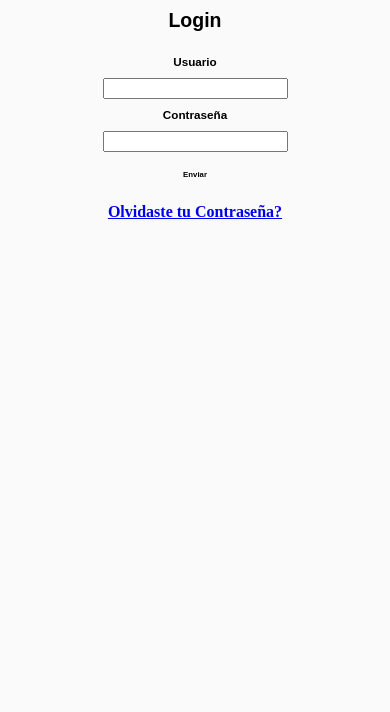
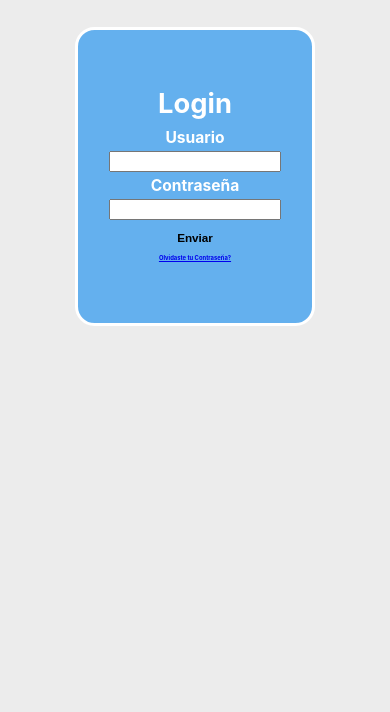
Before and after one commit to Mariano170395/Proyecto-tecla, a plain HTML site: page Proyecto/Ejercicio-1/index.html in a window 390 px wide. Shown: the part 132-844 px from the top of the page. Drawn offline with Linux system fonts and the light colour scheme.

```diff
--- a/Proyecto/Ejercicio-1/index.html
+++ b/Proyecto/Ejercicio-1/index.html
@@ -17,9 +17,9 @@
         <h2>Usuario</h2>
         <input type="text">
         <h2>Contraseña</h2>
-        <input type="text">
+        <input type="password">
         <button>Enviar</button>
-        <a href="#"><h4>Olvidaste tu Contraseña?</h4></a>
+        <a href="#"><h4 class="olvidaste">Olvidaste tu Contraseña?</h4></a>
         </div>
     </main>
 </body>
--- a/Proyecto/Ejercicio-1/style.css
+++ b/Proyecto/Ejercicio-1/style.css
@@ -1,3 +1,5 @@
+@import url('https://fonts.googleapis.com/css2?family=Roboto:wght@300&display=swap');
+
 .nav {
   width: 100%;
   height: 15vmin;
@@ -7,43 +9,145 @@
   justify-content: space-between;
   align-items: center;
   border-bottom: 3px white solid;
+
 }
 
 .nav img{
     margin-left: 5vmin;
+    width: 30vmin;
+}
+
+.wrap{
+    display: flex;
+    flex-direction: row;
+    flex-wrap: nowrap;
+    align-content: center;
+    justify-content: center;
+    align-items: center;
 }
 
 .main {
+  width: 35%;
   display: flex;
   flex-direction: column;
   align-content: center;
   justify-content: center;
   align-items: center;
-  margin-top: 15vmin;
+  margin-top: 12vmin;
+  margin-bottom: 12vmin;
+  background-color: rgb(100, 176, 238);
+  border-radius: 5vmin;
+  border: 3px solid white;
+
+
 }
 
 .body{
-    background-color: #fafafa;
+    background-color: rgb(236, 236, 236);
+    margin: 0%;
+    padding: 0%;
 }
 
 .main h1{
-    font-family: Arial, Helvetica, sans-serif;
+    font-family: -apple-system, BlinkMacSystemFont, 'Segoe UI', Roboto, Oxygen, Ubuntu, Cantarell, 'Open Sans', 'Helvetica Neue', sans-serif;
     font-weight: bold;
-    font-size: 5vmin;
+    font-size: 7vmin;
+    color: white;
+    margin: 1vmin;
 
 }
 
 .main h2{
-    font-family: Arial, Helvetica, sans-serif;
-    font-size: 3vmin;
+    font-family: -apple-system, BlinkMacSystemFont, 'Segoe UI', Roboto, Oxygen, Ubuntu, Cantarell, 'Open Sans', 'Helvetica Neue', sans-serif;
+    font-size: 4vmin;
+    color: white;
+    margin: 1vmin;
+}
+
+.main input{
+    width: 70%;
 }
 
 
 .main button {
-    margin-top: 15px;
+    margin-top: 2vmin;
     cursor: pointer;
     background-color: transparent;
     border-color: transparent;
-    font-size: 2vmin;
+    font-size: 3vmin;
     font-weight: bold;
 }
+
+.main button:hover{
+    color: white;
+}
+
+.olvidaste{
+    font-family: -apple-system, BlinkMacSystemFont, 'Segoe UI', Roboto, Oxygen, Ubuntu, Cantarell, 'Open Sans', 'Helvetica Neue', sans-serif;
+    font-size: 1.5vmin;
+}
+
+
+/*Media queries*/
+
+ @media only screen and (max-width: 375px){
+    .main {
+        width: 60%;
+        margin-top: 25vmin;
+        margin-bottom: 20vmin;
+        height: 75vmin ;
+    }
+
+    .footer{
+        width: 100%;
+        height: 40vmin;
+        background-color: rgb(100, 176, 238);
+    }
+}
+
+
+@media only screen and (max-width: 600px){
+    .main {
+        width: 60%;
+        margin-top: 25vmin;
+        margin-bottom: 20vmin;
+        height: 75vmin ;
+    }
+
+    .footer{
+        width: 100%;
+        height: 40vmin;
+        background-color: rgb(100, 176, 238);
+    }
+}
+
+@media only screen and (max-width: 768px){
+    .main {
+        width: 60%;
+        margin-top: 25vmin;
+        margin-bottom: 20vmin;
+        height: 75vmin ;
+    }
+
+    .footer{
+        width: 100%;
+        height: 40vmin;
+        background-color: rgb(100, 176, 238);
+    }
+}
+
+
+@media only screen and (max-width: 1024px){
+    .main {
+        width: 60%;
+        margin-top: 25vmin;
+        margin-bottom: 20vmin;
+        height: 75vmin ;
+    }
+
+    .footer{
+        width: 100%;
+        height: 40vmin;
+        background-color: rgb(100, 176, 238);
+    }
+}
```
